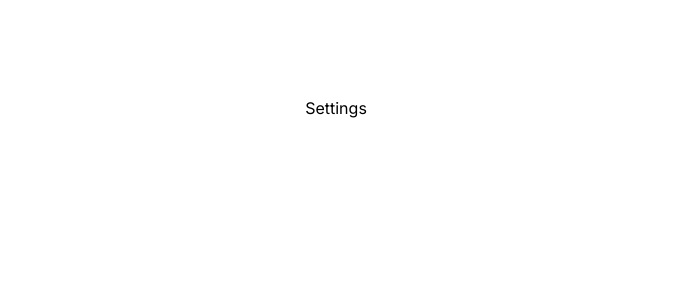
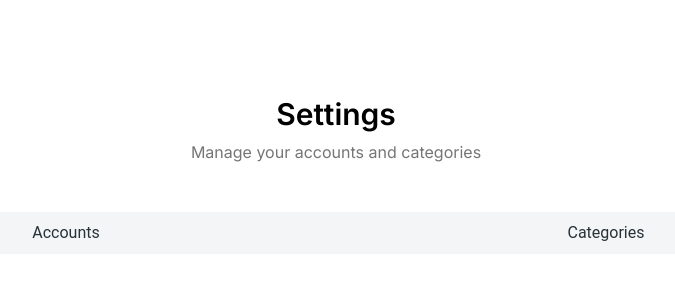
Before and after one commit to jonathanduran7/manager-web-front, a Next.js app: page /settings in a window 1280 px wide. Shown: the top 300 px of the page, without its empty margins (304-979 px from the left). Built offline with nearby package versions, Linux system fonts and the light colour scheme.

Commit message:
add tabs in page settings

```diff
--- a/src/app/settings/page.tsx
+++ b/src/app/settings/page.tsx
@@ -1,7 +1,33 @@
+'use client'
+import { Tab, TabPanel, Tabs, TabsBody, TabsHeader } from "@material-tailwind/react";
+
 export default function Settings() {
     return (
-        <main className="flex min-h-screen flex-col items-center justify-between p-24">
-            Settings
+        <main className="min-h-screen p-24">
+
+            <div className="flex flex-col items-center justify-center mb-12">
+                <h1 className="text-3xl font-semibold pb-2">Settings</h1>
+                <p className="text-gray-600">Manage your accounts and categories</p>
+            </div>
+
+            <Tabs value="html">
+                <TabsHeader placeholder={'header'}>
+                    <Tab value={1} placeholder={'Accounts'}>
+                        Accounts
+                    </Tab>
+                    <Tab value={2} placeholder={'Categories'}>
+                        Categories
+                    </Tab>
+                </TabsHeader>
+                <TabsBody placeholder={'tabs'}>
+                    <TabPanel key={1} value={1}>
+                        <h1>Accounts</h1>
+                    </TabPanel>
+                    <TabPanel key={1} value={2}>
+                        <h1>Categories</h1>
+                    </TabPanel>
+                </TabsBody>
+            </Tabs>
         </main>
     )
 }
```
